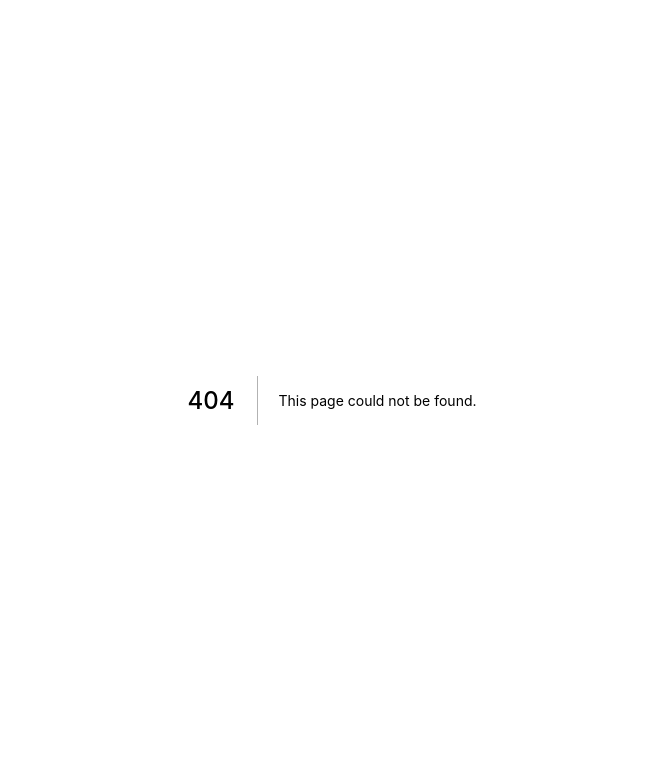
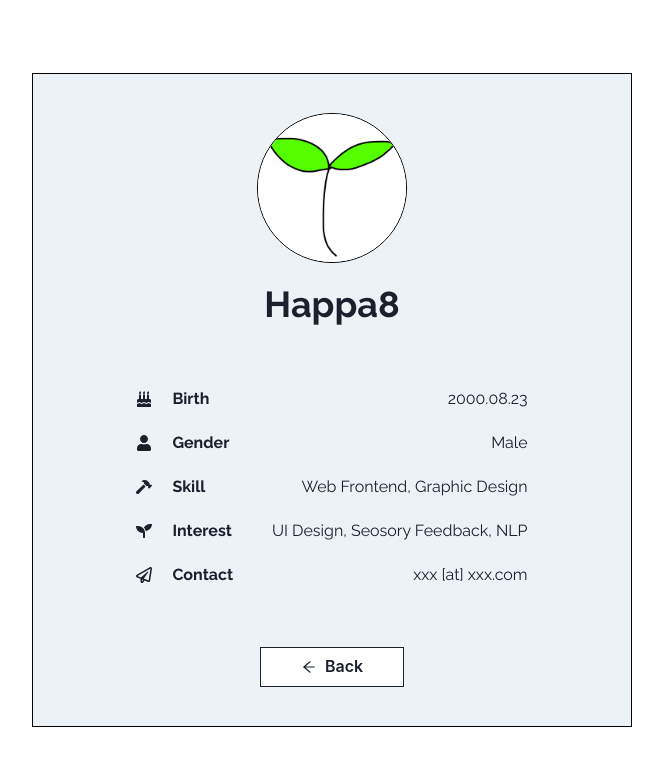
Before and after one commit to Happa8/Happa8.github.io, a Next.js app: page /aboutme in a window 1280 px wide. Before the commit this address had no page. Shown: the top 766 px of the page, without its empty margins (308-971 px from the left). Built offline with nearby package versions, Linux system fonts and the light colour scheme.

Commit message:
add aboutme page

```diff
--- a/src/components/uiParts/AniCircle.tsx
+++ b/src/components/uiParts/AniCircle.tsx
@@ -1,13 +1,16 @@
-import { ComponentProps, useEffect, VFC } from "react"
+import { ComponentProps, ReactNode, useCallback, useEffect, VFC } from "react"
 import { motion, useAnimation } from "framer-motion"
 import { Box, BoxProps } from "@chakra-ui/layout"
+import { AnimeChild } from "hooks/useSequence"
 
 const MBox = motion<BoxProps>(Box)
 
 type Props = ComponentProps<typeof MBox> & {
 	speed?: number
 	colors: string[]
-}
+	children?: ReactNode
+	chirdrenProps?: ComponentProps<typeof MBox>
+} & AnimeChild
 
 const circleProps = {
 	r: 100 / Math.PI / 2,
@@ -15,16 +18,32 @@ const circleProps = {
 	v: (4 * 100) / Math.PI / 2,
 }
 
-const AniCircle: VFC<Props> = ({ colors, speed = 0.5, ...props }) => {
+const AniCircle: VFC<Props> = ({
+	colors,
+	speed = 0.5,
+	onEnd,
+	running,
+	children = <Box />,
+	chirdrenProps,
+	...props
+}) => {
 	const circleAnime = useAnimation()
+	const baseVisible = useAnimation()
 
-	const sequence = async () => {
+	const sequence = useCallback(async () => {
 		await circleAnime.start((i) => ({
 			strokeDasharray: ["0,100", "100,0"],
+			opacity: [1, 1],
 			transition: {
 				duration: speed - i * 0.1,
 				type: "tween",
 				ease: [0.87, 0, 0.13, 1],
+			},
+		}))
+		await baseVisible.start(() => ({
+			opacity: [0, 1],
+			transition: {
+				duration: 0,
 			},
 		}))
 		await circleAnime.start((i) => ({
@@ -37,14 +56,25 @@ const AniCircle: VFC<Props> = ({ colors, speed = 0.5, ...props }) => {
 				delay: i * 0.1,
 			},
 		}))
-	}
+	}, [circleAnime, speed, baseVisible])
 
 	useEffect(() => {
+		if (onEnd === undefined) {
 			sequence()
-	}, [])
+		} else if (running) {
+			sequence().then(onEnd)
+		}
+	}, [onEnd, running, sequence])
 
 	return (
-		<MBox w={"100%"} h={"100%"} {...props}>
+		<MBox w={"100%"} h={"100%"} position="relative" {...props}>
+			<MBox
+				w={"100%"}
+				h={"100%"}
+				position="absolute"
+				zIndex={10}
+				pointerEvents="none"
+			>
 				<motion.svg viewBox={`0 0 ${circleProps.v} ${circleProps.v}`}>
 					{colors.map((item, i) => (
 						<motion.circle
@@ -57,6 +87,7 @@ const AniCircle: VFC<Props> = ({ colors, speed = 0.5, ...props }) => {
 							strokeWidth={circleProps.c}
 							initial={{
 								rotate: "-90deg",
+								opacity: 0,
 							}}
 							animate={circleAnime}
 							key={i}
@@ -64,6 +95,20 @@ const AniCircle: VFC<Props> = ({ colors, speed = 0.5, ...props }) => {
 					))}
 				</motion.svg>
 			</MBox>
+			<MBox
+				w="100%"
+				h="100%"
+				position="absolute"
+				top={0}
+				borderRadius="full"
+				overflow="hidden"
+				animate={baseVisible}
+				initial={{ opacity: 0 }}
+				{...chirdrenProps}
+			>
+				{children}
+			</MBox>
+		</MBox>
 	)
 }
 
--- a/src/components/uiParts/BorderAniBox.tsx
+++ b/src/components/uiParts/BorderAniBox.tsx
@@ -34,6 +34,7 @@ const BorderAniBox: VFC<Props> = ({
 		position: "absolute",
 		animate: anime,
 		initial: { scaleX: 0, scaleY: 0 },
+		zIndex: 10,
 	}
 
 	const sequence = useCallback(async () => {
@@ -92,8 +93,12 @@ const BorderAniBox: VFC<Props> = ({
 	}, [onEnd, running, sequence])
 
 	return (
-		<Box {...props} pointerEvents={"none"}>
-			<Box position="relative" w="100%" h="100%" pointerEvents={"none"}>
+		<Box {...props}>
+			<Box
+				position="relative"
+				w={children === undefined ? "100%" : "max-content"}
+				h={children === undefined ? "100%" : "max-content"}
+			>
 				{/* top */}
 				<MBox
 					w="100%"
@@ -126,6 +131,7 @@ const BorderAniBox: VFC<Props> = ({
 					custom={1}
 					{...commonCSS}
 				/>
+				{children}
 			</Box>
 		</Box>
 	)
--- a/src/components/uiParts/Button.tsx
+++ b/src/components/uiParts/Button.tsx
@@ -18,6 +18,7 @@ const Button: VFC<Props> = ({ children, ...props }) => {
 			borderRadius="none"
 			backgroundColor={"whiteAlpha.900"}
 			_focus={{ boxShadow: "none" }}
+			onClick={() => (document.activeElement as HTMLElement).blur()}
 			_hover={{ bgColor: "gray.800", color: "white", borderColor: "white" }}
 			_active={{
 				bgColor: "gray.800",
--- a/src/hooks/useSequence.tsx
+++ b/src/hooks/useSequence.tsx
@@ -1,4 +1,14 @@
 import { Reducer, useCallback, useEffect, useMemo, useReducer } from "react"
+
+export type AnimeChild =
+	| {
+			running: boolean
+			onEnd: () => void
+	  }
+	| {
+			running?: undefined
+			onEnd?: undefined
+	  }
 
 type State =
 	| {
--- a/src/lib/Anime.tsx
+++ b/src/lib/Anime.tsx
@@ -1,22 +1,15 @@
 import { Box, BoxProps } from "@chakra-ui/layout"
 import { motion, useAnimation } from "framer-motion"
 import { VFC, useEffect, cloneElement, ReactElement, useCallback } from "react"
+import { AnimeChild } from "hooks/useSequence"
 
 export type Props = BoxProps & {
 	children: ReactElement
 	coverOrigin?: "top" | "left"
 	coverColors: string[]
 	speed?: number
-} & (
-		| {
-				running: boolean
-				onEnd: () => void
-		  }
-		| {
-				running?: undefined
-				onEnd?: undefined
-		  }
-	)
+	delay?: number
+} & AnimeChild
 
 const MBox = motion<BoxProps>(Box)
 
@@ -57,6 +50,7 @@ export const CoverAnime: VFC<Props> = ({
 	running,
 	speed,
 	onEnd,
+	delay = 0,
 	...props
 }) => {
 	const coverAnimation = useAnimation()
@@ -66,6 +60,7 @@ export const CoverAnime: VFC<Props> = ({
 		await coverAnimation.start((i) => ({
 			...coverAniDir(coverOrigin, "start"),
 			transition: {
+				delay: delay,
 				duration: (speed ?? 0.5) - i * 0.1,
 				type: "tween",
 				ease: [0.87, 0, 0.13, 1],
@@ -87,7 +82,7 @@ export const CoverAnime: VFC<Props> = ({
 					display: "hidden",
 				}))
 			})
-	}, [baseVisible, coverAnimation, coverOrigin, speed])
+	}, [baseVisible, coverAnimation, coverOrigin, speed, delay])
 
 	useEffect(() => {
 		if (onEnd === undefined) {
--- a/src/pages/_app.tsx
+++ b/src/pages/_app.tsx
@@ -1,11 +1,14 @@
 import type { AppProps } from "next/app"
 import { VFC } from "react"
 import { ChakraProvider } from "@chakra-ui/react"
+import { AnimatePresence } from "framer-motion"
 
-const MyApp: VFC<AppProps> = ({ Component, pageProps }) => {
+const MyApp: VFC<AppProps> = ({ Component, pageProps, router }) => {
 	return (
 		<ChakraProvider>
-			<Component {...pageProps} />
+			<AnimatePresence exitBeforeEnter>
+				<Component {...pageProps} key={router.route} />
+			</AnimatePresence>
 		</ChakraProvider>
 	)
 }
--- /dev/null
+++ b/src/pages/aboutme.tsx
@@ -0,0 +1,163 @@
+import {
+	Box,
+	BoxProps,
+	Flex,
+	transition,
+	Heading,
+	Text,
+	HStack,
+	Spacer,
+	Stack,
+} from "@chakra-ui/react"
+import { NextPage } from "next"
+import Link from "next/link"
+import Image from "next/image"
+import Head from "next/head"
+import { motion, useAnimation, useCycle } from "framer-motion"
+import { ReactNode, useEffect } from "react"
+import AniCircle from "components/uiParts/AniCircle"
+import BorderAniBox from "components/uiParts/BorderAniBox"
+import { CoverAnime } from "lib/Anime"
+import { useSequence } from "hooks/useSequence"
+import {
+	FaBirthdayCake,
+	FaUser,
+	FaHammer,
+	FaSeedling,
+	FaRegPaperPlane,
+} from "react-icons/fa"
+import Button from "components/uiParts/Button"
+import { AiOutlineArrowLeft } from "react-icons/ai"
+
+const MBox = motion<BoxProps>(Box)
+
+const ProfileData: { icon: ReactNode; title: string; content: string }[] = [
+	{ icon: <FaBirthdayCake />, title: "Birth", content: "2000.08.23" },
+	{ icon: <FaUser />, title: "Gender", content: "Male" },
+	{
+		icon: <FaHammer />,
+		title: "Skill",
+		content: "Web Frontend, Graphic Design",
+	},
+	{
+		icon: <FaSeedling />,
+		title: "Interest",
+		content: "UI Design, Seosory Feedback, NLP",
+	},
+	{ icon: <FaRegPaperPlane />, title: "Contact", content: "xxx [at] xxx.com" },
+]
+
+const AboutMe: NextPage = () => {
+	const { next, phase } = useSequence([
+		"border",
+		"boxCover",
+		"profile",
+		"",
+		"",
+		"",
+		"",
+		"",
+		"",
+	])
+
+	return (
+		<MBox exit={{ x: -1000, opacity: [1, 0], transition: { duration: 0.3 } }}>
+			<Head>
+				<title>ABOUT ME - Happa8</title>
+			</Head>
+			<Flex w="100%" minH="100vh" justifyContent="center" alignItems="center">
+				<MBox position="relative" py={10}>
+					<BorderAniBox speed={0.3} running={phase == "border"} onEnd={next}>
+						<CoverAnime
+							coverColors={["black", "gray"]}
+							running={phase == "boxCover"}
+							onEnd={next}
+							coverOrigin="top"
+						>
+							<Flex
+								w={"90vw"}
+								maxW={600}
+								h={"max-content"}
+								alignItems="center"
+								p={10}
+								bgColor={"gray.100"}
+								flexDir="column"
+								gridGap={5}
+								borderRadius={"sm"}
+							>
+								<AniCircle
+									w={150}
+									h={150}
+									colors={["gray", "black"]}
+									chirdrenProps={{
+										border: "1px",
+										borderColor: "black",
+									}}
+									running={phase == "profile"}
+									onEnd={next}
+									speed={0.3}
+								>
+									<Image
+										layout="fill"
+										alt={"happa8"}
+										src="/images/happa8.png"
+									/>
+								</AniCircle>
+								<CoverAnime
+									coverColors={["black", "gray"]}
+									running={phase == "profile"}
+									onEnd={next}
+									speed={0.3}
+								>
+									<Heading fontFamily="Raleway" px={5}>
+										Happa8
+									</Heading>
+								</CoverAnime>
+								<Box fontFamily="Raleway" py={10} maxW={"95%"}>
+									<Stack
+										spacing={5}
+										fontSize={"md"}
+										w={"max-content"}
+										maxW={"100%"}
+									>
+										{ProfileData.map((item, i) => (
+											<CoverAnime
+												coverColors={["gray", "black"]}
+												running={phase == "profile"}
+												onEnd={next}
+												key={item.title}
+												w={"100%"}
+												maxW={"100%"}
+												delay={(i + 1) * 0.05}
+											>
+												<HStack spacing={5}>
+													<Text>{item.icon}</Text>
+													<Text fontWeight="bold">{item.title}</Text>
+													<Spacer />
+													<Text textAlign="right">{item.content}</Text>
+												</HStack>
+											</CoverAnime>
+										))}
+									</Stack>
+								</Box>
+								<CoverAnime
+									running={phase == "profile"}
+									onEnd={next}
+									delay={0.3}
+									coverColors={["gray", "black"]}
+								>
+									<Link href="/" passHref>
+										<Button as="a" leftIcon={<AiOutlineArrowLeft />}>
+											Back
+										</Button>
+									</Link>
+								</CoverAnime>
+							</Flex>
+						</CoverAnime>
+					</BorderAniBox>
+				</MBox>
+			</Flex>
+		</MBox>
+	)
+}
+export default AboutMe
```
Also changed, not shown: src/pages/index.tsx (+23 -5 lines), public/images/happa8.png (added), 1 other file (tests, documents, lock files or other folders). Lines whose indentation alone changed are shown as unchanged.
